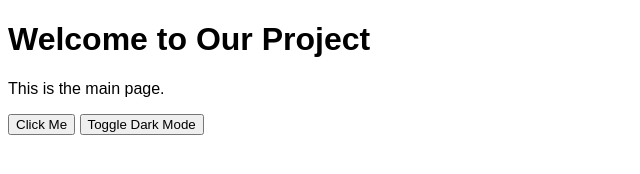
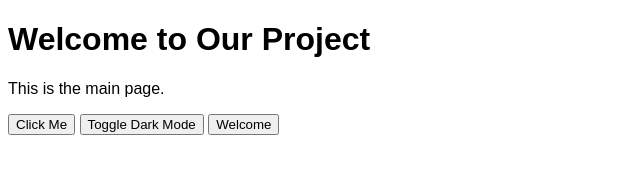
Before and after one commit to Salihylmaz/TestRepo, a plain HTML site: page index.html in a window 1280 px wide. Shown: the whole page, without its empty margins (0-640 px from the left). Drawn offline with Linux system fonts and the light colour scheme.

Commit message:
added welcome message button

```diff
--- a/index.html
+++ b/index.html
@@ -11,5 +11,6 @@
   <script src="script.js"></script>
   <button onclick="sayHello()">Click Me</button>
   <button onclick="toggleDarkMode()">Toggle Dark Mode</button>
+  <button onclick="showWelcomeMessage()">Welcome</button>
 </body>
 </html>
--- a/script.js
+++ b/script.js
@@ -5,3 +5,6 @@ function sayHello() {
 function toggleDarkMode() {
   document.body.classList.toggle("dark-mode");
 }
+function showWelcomeMessage() {
+  alert("Hoş geldin! Bu bir test mesajıdır.");
+}
```
